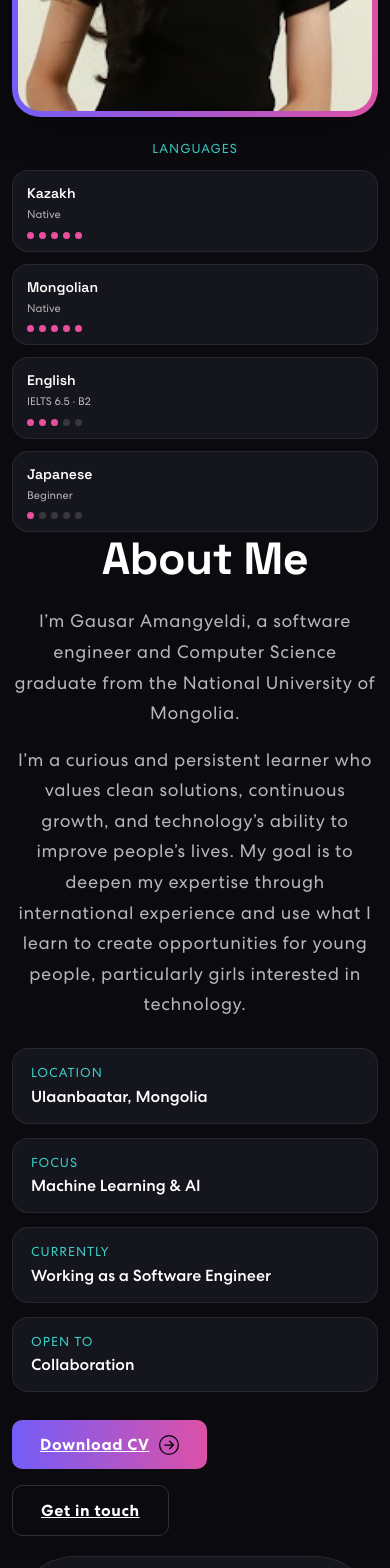
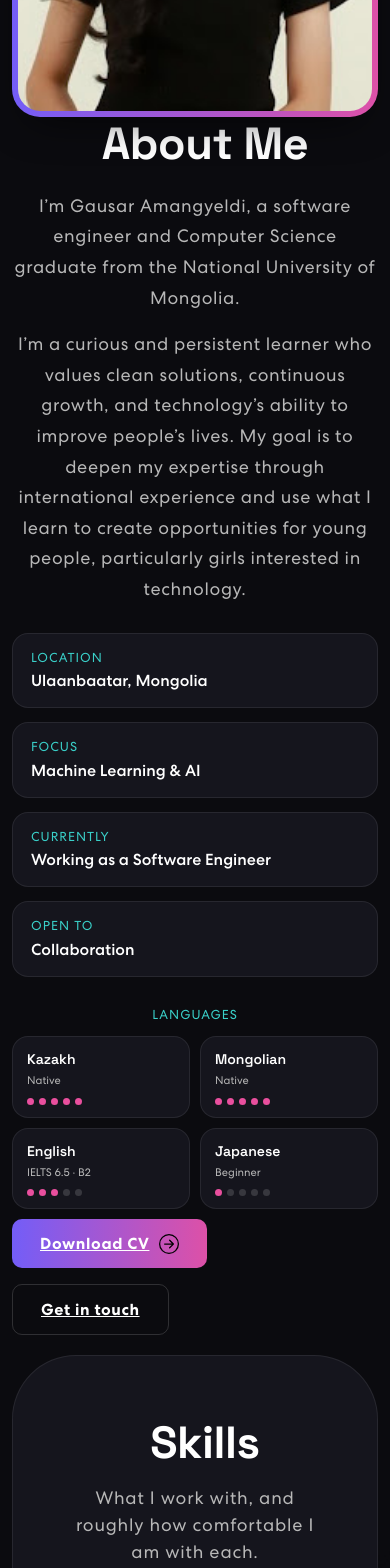
Before and after one commit to Gausar/my-app, a React (Create React App) app: page / in a window 390 px wide. Shown: the part 1460-3028 px from the top of the page. Built offline with nearby package versions, Linux system fonts and the light colour scheme.

Commit message:
add lang

```diff
--- a/src/App.css
+++ b/src/App.css
@@ -510,8 +510,13 @@ nav.navbar .navbar-toggler[aria-expanded="true"] .navbar-toggler-icon {
   background: var(--color-accent);
 }
 @media (max-width: 767px) {
+  .about-languages {
+    max-width: none;
+    margin: 24px 0 6px;
+  }
   .lang-list {
-    grid-template-columns: 1fr;
+    grid-template-columns: 1fr 1fr;
+    gap: 10px;
   }
 }
 .about-cta {
--- a/src/components/About.js
+++ b/src/components/About.js
@@ -14,6 +14,32 @@ const PLACEHOLDER_PHOTO =
              font-size='18' text-anchor='middle'>Add public/profile.jpg</text>
      </svg>`
   );
+
+// Rendered twice: under the photo on desktop, after the facts on mobile
+// (see the d-none / d-md-none wrappers below).
+const LanguagesBlock = ({ languages }) => (
+  <div className="about-languages">
+    <span className="about-block-label">Languages</span>
+    <div className="lang-list">
+      {languages.map((lang) => (
+        <div className="lang-item" key={lang.name}>
+          <div className="lang-row">
+            <span className="lang-name">{lang.name}</span>
+            <span className="lang-level">{lang.level}</span>
+          </div>
+          <div className="lang-dots" aria-hidden="true">
+            {[1, 2, 3, 4, 5].map((n) => (
+              <span
+                key={n}
+                className={"lang-dot" + (n <= lang.dots ? " filled" : "")}
+              />
+            ))}
+          </div>
+        </div>
+      ))}
+    </div>
+  </div>
+);
 
 export const About = () => {
   const [photoSrc, setPhotoSrc] = useState("/profile.jpeg");
@@ -47,26 +73,8 @@ export const About = () => {
                   onError={() => setPhotoSrc(PLACEHOLDER_PHOTO)}
                 />
               </div>
-              <div className="about-languages">
-                <span className="about-block-label">Languages</span>
-                <div className="lang-list">
-                  {languages.map((lang) => (
-                    <div className="lang-item" key={lang.name}>
-                      <div className="lang-row">
-                        <span className="lang-name">{lang.name}</span>
-                        <span className="lang-level">{lang.level}</span>
-                      </div>
-                      <div className="lang-dots" aria-hidden="true">
-                        {[1, 2, 3, 4, 5].map((n) => (
-                          <span
-                            key={n}
-                            className={"lang-dot" + (n <= lang.dots ? " filled" : "")}
-                          />
-                        ))}
-                      </div>
-                    </div>
-                  ))}
-                </div>
+              <div className="d-none d-md-block">
+                <LanguagesBlock languages={languages} />
               </div>
             </Reveal>
           </Col>
@@ -91,6 +99,10 @@ export const About = () => {
               ))}
             </div>
 
+            <div className="d-md-none">
+              <LanguagesBlock languages={languages} />
+            </div>
+
             <div className="about-cta">
               <a
                 className="about-btn primary"
```
